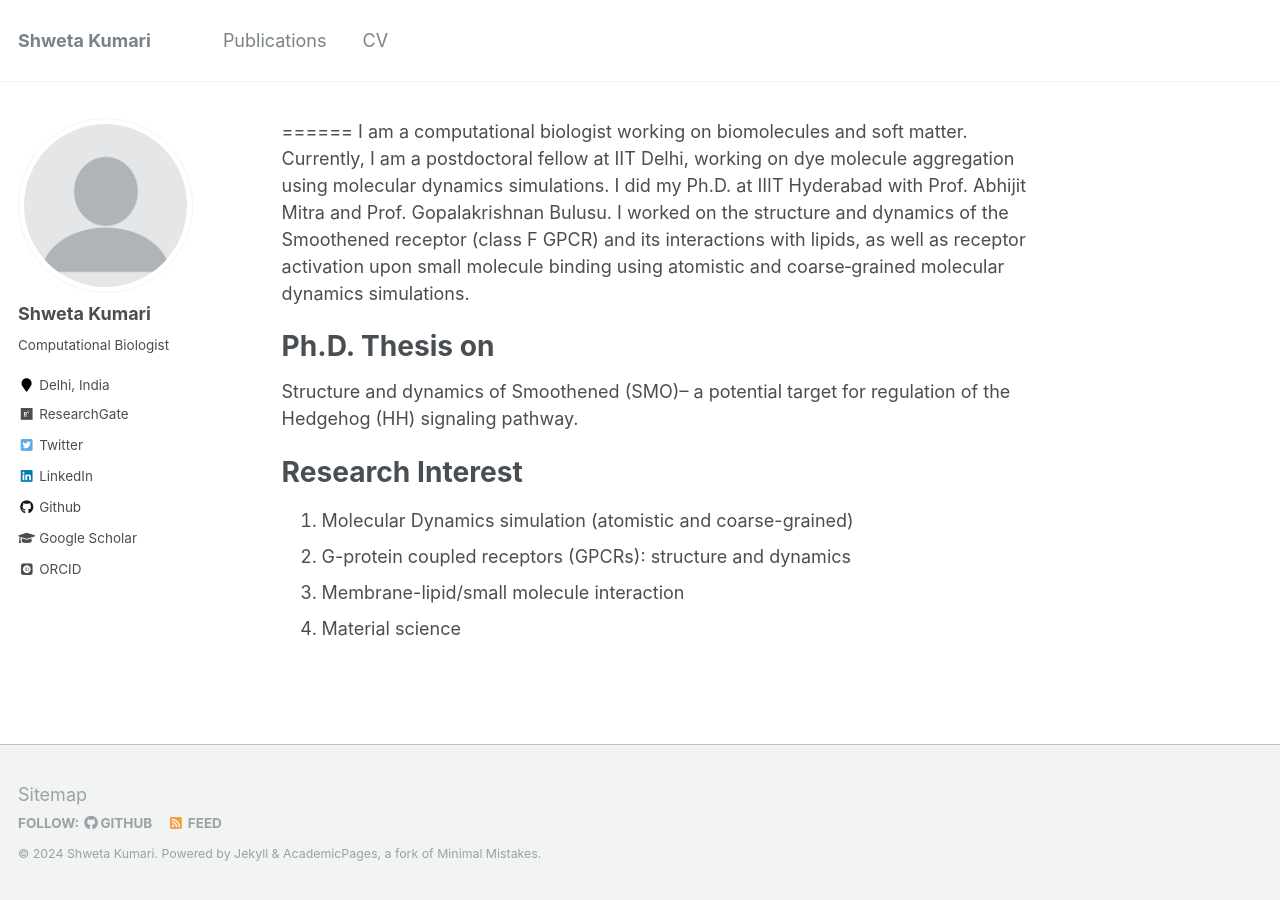
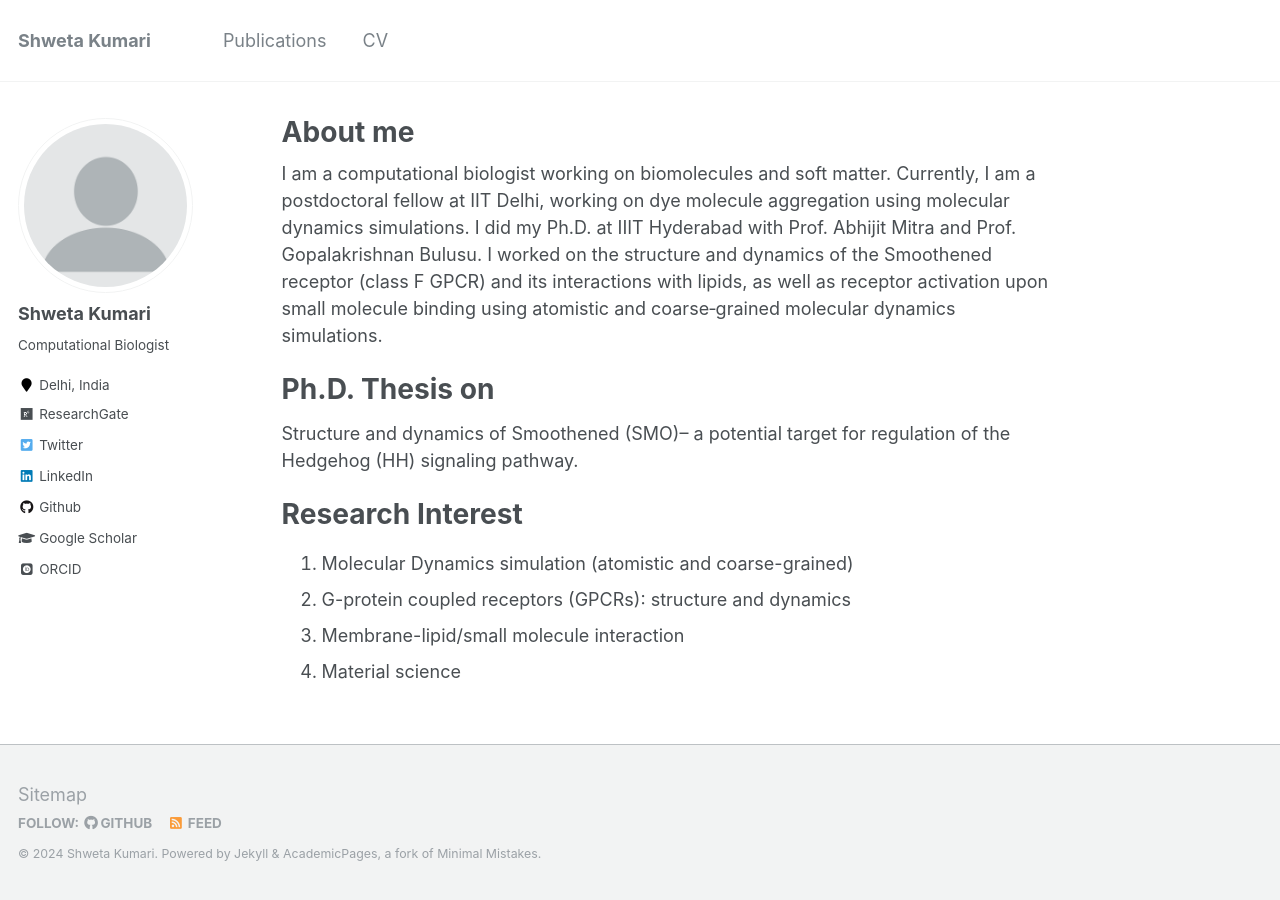
Before and after one commit to shweta-Moni/shweta-Moni.github.io, a Jekyll site: the page built from _pages/about.md, in a window 1280 px wide. Built offline with Jekyll 4.4.1, drawn with Linux system fonts in a browser that asks for light colours; some web fonts are replaced.

Commit message:
Update about.md

```diff
--- a/_pages/about.md
+++ b/_pages/about.md
@@ -1,5 +1,6 @@
 ---
 permalink: /
+title: "About me"
 excerpt: "About me"
 author_profile: true
 redirect_from:
@@ -7,7 +8,6 @@ redirect_from:
   - /about.html
 ---
 
-======
 I am a computational biologist working on biomolecules and soft matter. Currently, I am a postdoctoral fellow
 at IIT Delhi, working on dye molecule aggregation using molecular dynamics simulations. I did my Ph.D. at IIIT
 Hyderabad with Prof. Abhijit Mitra and Prof. Gopalakrishnan Bulusu. I worked on the structure and dynamics of
```
